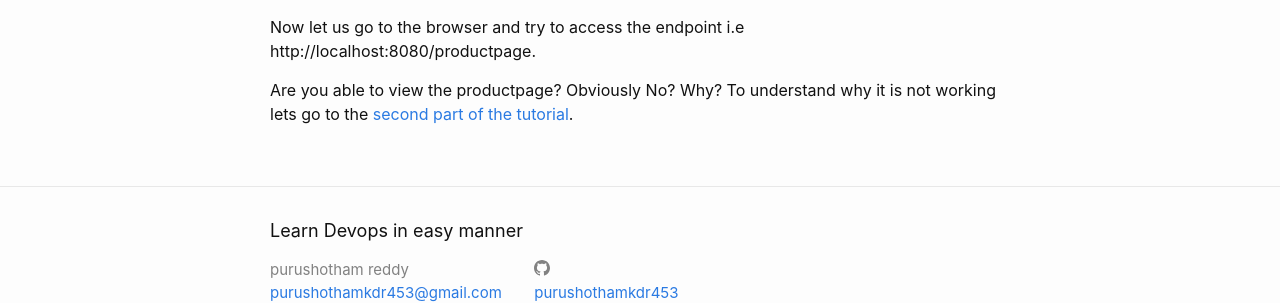
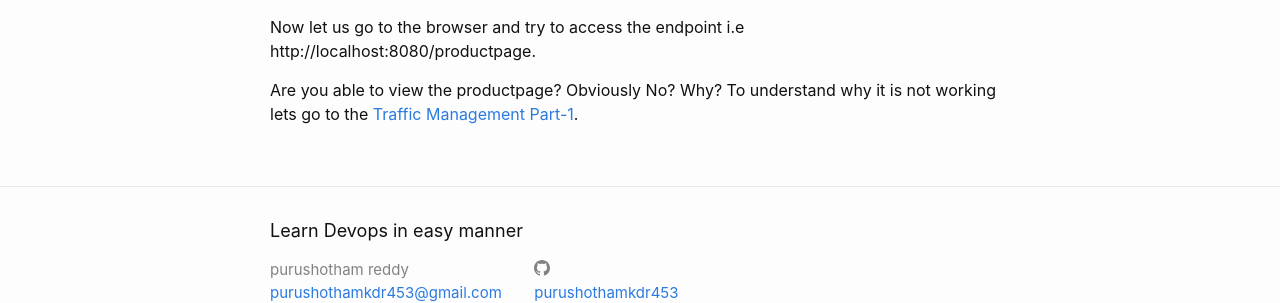
Before and after one commit to purushothamkdr453/my-blog, a Jekyll site: the page built from blog-servicemesh/_posts/2021-10-28-Installing-istio-servicemesh-using-istioctl.markdown, in a window 1280 px wide and 900 px high, scrolled down 4974 px. Shown: the part 486-789 px from the top of the window. Built offline with Jekyll 4.4.1, drawn with Linux system fonts in a browser that asks for light colours.

Commit message:
updated hyperlink urls

```diff
--- a/blog-servicemesh/_posts/2021-10-28-Installing-istio-servicemesh-using-istioctl.markdown
+++ b/blog-servicemesh/_posts/2021-10-28-Installing-istio-servicemesh-using-istioctl.markdown
@@ -164,4 +164,4 @@ kubectl -n istio-system port-forward $(kubectl get pods -n istio-system | grep -
 
 Now let us go to the browser and try to access the endpoint i.e http://localhost:8080/productpage.
 
-Are you able to view the productpage? Obviously No? Why? To understand why it is not working lets go to the [second part of the tutorial](https://devopsbypr.in/blog-servicemesh/servicemesh/2021/12/18/Istio-traffic-management-part-1.html).
+Are you able to view the productpage? Obviously No? Why? To understand why it is not working lets go to the [Traffic Management Part-1](https://devopsbypr.in/blog-servicemesh/servicemesh/2021/12/18/Istio-traffic-management-part-1.html).
--- a/blog-servicemesh/_posts/2021-12-12-Istio-traffic-management-part-1.markdown
+++ b/blog-servicemesh/_posts/2021-12-12-Istio-traffic-management-part-1.markdown
@@ -63,4 +63,4 @@ Now try to access the app at http://localhost:8080/productpage. Boom its working
 
 If you notice for every refresh of the page, you see a different rating i.e ratings in black color, ratings in red color & no ratings and it is round robin balanced. This is default behavior in kubernetes.
 
-Is it possible to apply weighted traffic i.e 99% percent traffic(black ratings) & 1% percent traffic(red ratings)? Yes it is possible. To checkout this scenario refer to [part-2 section of traffic management]().
+Is it possible to apply weighted traffic i.e 99% percent traffic(black ratings) & 1% percent traffic(red ratings)? Yes it is possible. To checkout this scenario refer to [traffic management part-2](https://devopsbypr.in/blog-servicemesh/servicemesh/2021/12/18/Istio-traffic-management-part-2.html).
```
